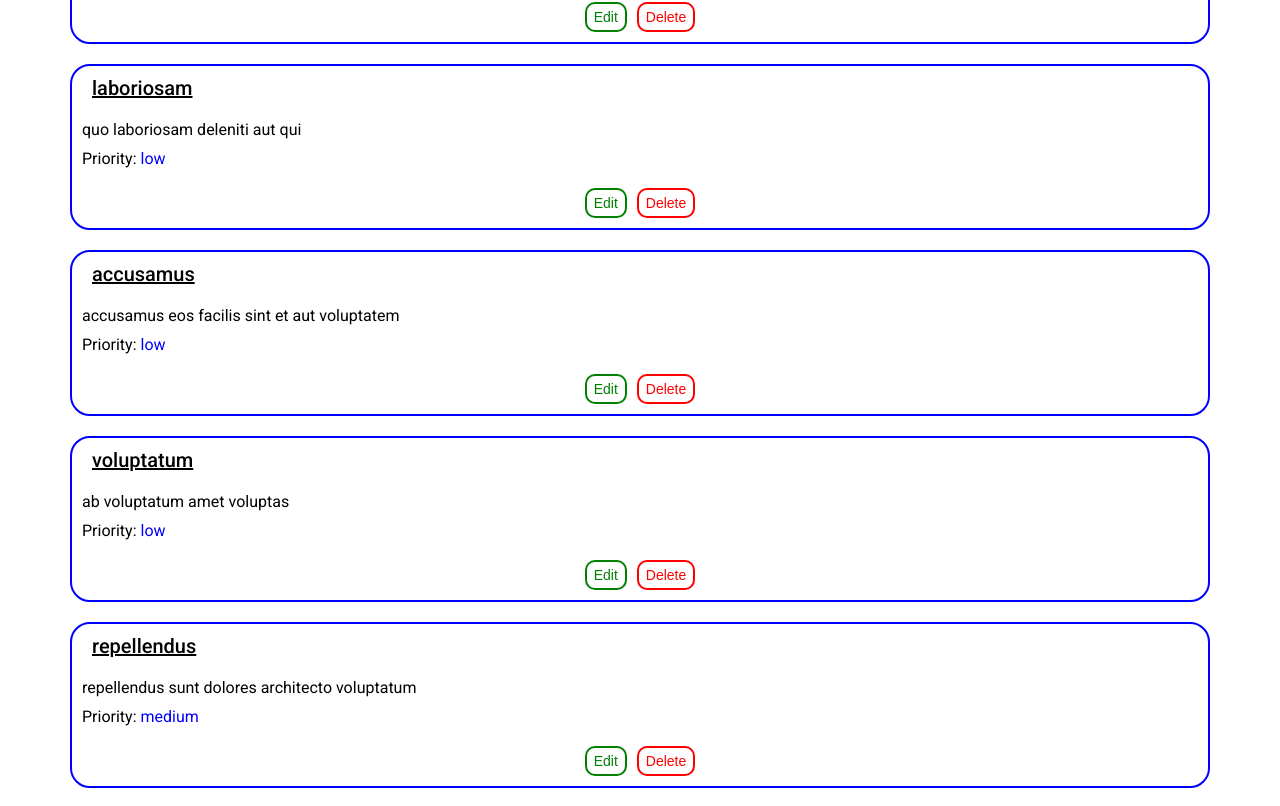
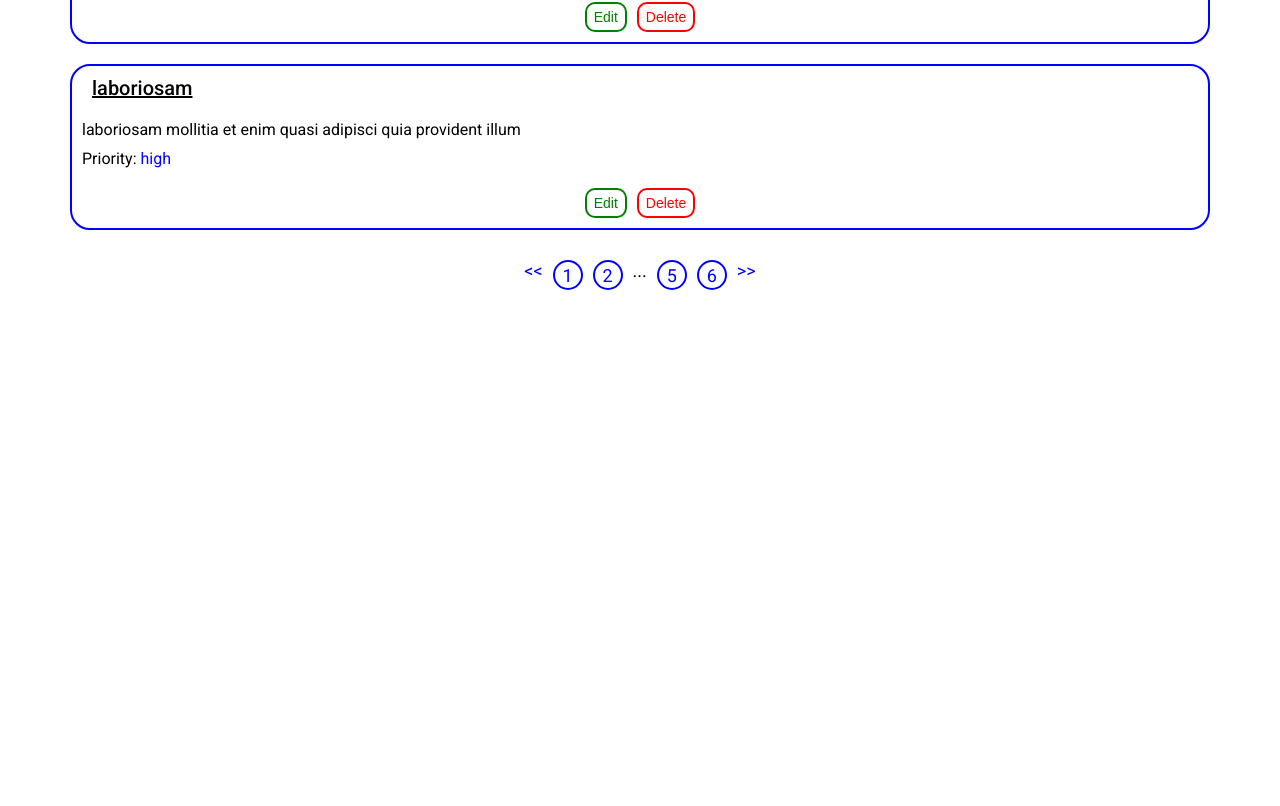
Before and after one commit to Himadieiev/worktest-ss, a React (Create React App) app: page / in a window 1280 px wide. Shown: the part 782-1588 px from the top of the page. After the commit the page ends 1102 px from the top, so only its background shows below. Built offline with nearby package versions, Linux system fonts and the light colour scheme; data requests are answered from the project's data file.

Commit message:
added pagination/update thunk

```diff
--- a/package.json
+++ b/package.json
@@ -10,6 +10,7 @@
     "axios": "^1.6.2",
     "react": "^18.2.0",
     "react-dom": "^18.2.0",
+    "react-paginate": "^8.2.0",
     "react-redux": "^8.1.3",
     "react-scripts": "5.0.1",
     "web-vitals": "^2.1.4"
--- a/server/db.json
+++ b/server/db.json
@@ -125,6 +125,36 @@
       "title": "todo",
       "text": "text todo",
       "priority": "high"
+    },
+    {
+      "id": 1701280242700,
+      "title": "todo 2",
+      "text": "text todo",
+      "priority": "medium"
+    },
+    {
+      "id": 1701280268343,
+      "title": "todo 3",
+      "text": "text todo",
+      "priority": "medium"
+    },
+    {
+      "id": 1701280279139,
+      "title": "todo 4",
+      "text": "text todo",
+      "priority": "high"
+    },
+    {
+      "id": 1701280296513,
+      "title": "todo 5",
+      "text": "text todo",
+      "priority": "low"
+    },
+    {
+      "id": 1701280309016,
+      "title": "todo 6",
+      "text": "text todo",
+      "priority": "low"
     }
   ]
 }
--- a/src/components/TodoList/TodoList.jsx
+++ b/src/components/TodoList/TodoList.jsx
@@ -1,10 +1,11 @@
 import React, { useEffect, useState } from "react";
 import { useDispatch, useSelector } from "react-redux";
+import ReactPaginate from "react-paginate";
 
 import css from "./TodoList.module.css";
 import { getTodos } from "../../redux/thunk";
 import TodoItem from "../TodoItem/TodoItem";
-import { selectTodos } from "../../redux/selectors";
+import { selectTodos, selectTotalTodos } from "../../redux/selectors";
 import Modal from "../Modal/Modal";
 import TodoForm from "../TodoForm/TodoForm";
 
@@ -14,25 +15,45 @@ const TodoList = () => {
   const dispatch = useDispatch();
 
   const todos = useSelector(selectTodos);
+  const totalTodos = useSelector(selectTotalTodos);
+  const totalPages = Math.ceil(totalTodos / 5);
 
   const toggleModal = (todo) => {
     setEditTodo(todo);
     setIsModalOpen(!isModalOpen);
   };
 
+  const handlePageChange = ({ selected }) => {
+    const page = selected + 1;
+    dispatch(getTodos({ page, limit: 5 }));
+  };
+
   useEffect(() => {
-    dispatch(getTodos());
+    dispatch(getTodos({ page: 1, limit: 5 }));
   }, [dispatch]);
 
   return (
-    <main className="container">
-      <ul className={css.list}>
-        {todos
-          .map((todo) => (
+    <main className={`${css.todoList} container`}>
+      {todos.length !== 0 && (
+        <ul className={css.list}>
+          {todos.map((todo) => (
             <TodoItem key={todo.id} todo={todo} toggleModal={toggleModal} />
-          ))
-          .reverse()}
-      </ul>
+          ))}
+        </ul>
+      )}
+      <ReactPaginate
+        previousLabel={"<<"}
+        nextLabel={">>"}
+        breakLabel={"..."}
+        pageCount={totalPages}
+        marginPagesDisplayed={2}
+        pageRangeDisplayed={2}
+        onPageChange={handlePageChange}
+        containerClassName={css.pagination}
+        pageClassName={css.page}
+        previousClassName={css.previous}
+        nextClassName={css.next}
+      />
       {isModalOpen && (
         <Modal toggleModal={toggleModal}>
           <TodoForm toggleModal={toggleModal} editTodo={editTodo} />
--- a/src/components/TodoList/TodoList.module.css
+++ b/src/components/TodoList/TodoList.module.css
@@ -1,6 +1,37 @@
+.todoList {
+  padding-top: 30px;
+  padding-bottom: 30px;
+}
+
 .list {
-  padding: 30px 10px;
+  padding-left: 10px;
+  padding-right: 10px;
   display: flex;
   flex-direction: column;
   gap: 20px;
 }
+
+.pagination {
+  margin-top: 30px;
+  display: flex;
+  gap: 10px;
+  justify-content: center;
+}
+
+.page {
+  width: 30px;
+  height: 30px;
+  display: flex;
+  justify-content: center;
+  align-items: center;
+  border: 2px solid blue;
+  border-radius: 50%;
+  color: blue;
+  cursor: pointer;
+}
+
+.previous,
+.next {
+  cursor: pointer;
+  color: blue;
+}
--- a/src/redux/selectors.js
+++ b/src/redux/selectors.js
@@ -1,4 +1,6 @@
 export const selectTodos = (state) => state.todos.items;
+
+export const selectTotalTodos = (state) => state.todos.totalTodos;
 
 export const selectIsLoading = (state) => state.todos.isLoading;
 
--- a/src/redux/slice.js
+++ b/src/redux/slice.js
@@ -5,6 +5,7 @@ const initialState = {
   items: [],
   isLoading: false,
   error: null,
+  totalTodos: 0,
 };
 
 const handlePending = (state) => {
@@ -34,7 +35,8 @@ export const todoSlice = createSlice({
           ...state,
           isLoading: false,
           error: null,
-          items: action.payload,
+          items: action.payload.todosData,
+          totalTodos: action.payload.totalTodos,
         };
       })
       .addCase(addTodo.pending, handlePending)
--- a/src/redux/thunk.js
+++ b/src/redux/thunk.js
@@ -5,10 +5,12 @@ axios.defaults.baseURL = "http://localhost:3001/todos";
 
 export const getTodos = createAsyncThunk(
   "todos/getTodos",
-  async (_, thunkAPI) => {
+  async ({ page, limit }, thunkAPI) => {
     try {
-      const res = await axios.get("/");
-      return res.data;
+      const res = await axios.get(`/?_page=${page}&_limit=${limit}`);
+      const totalTodos = res.headers["x-total-count"];
+      const todosData = res.data;
+      return { totalTodos, todosData };
     } catch (e) {
       return thunkAPI.rejectWithValue(e.message);
     }
```
Also changed, not shown: 1 other file (tests, documents, lock files or other folders).
